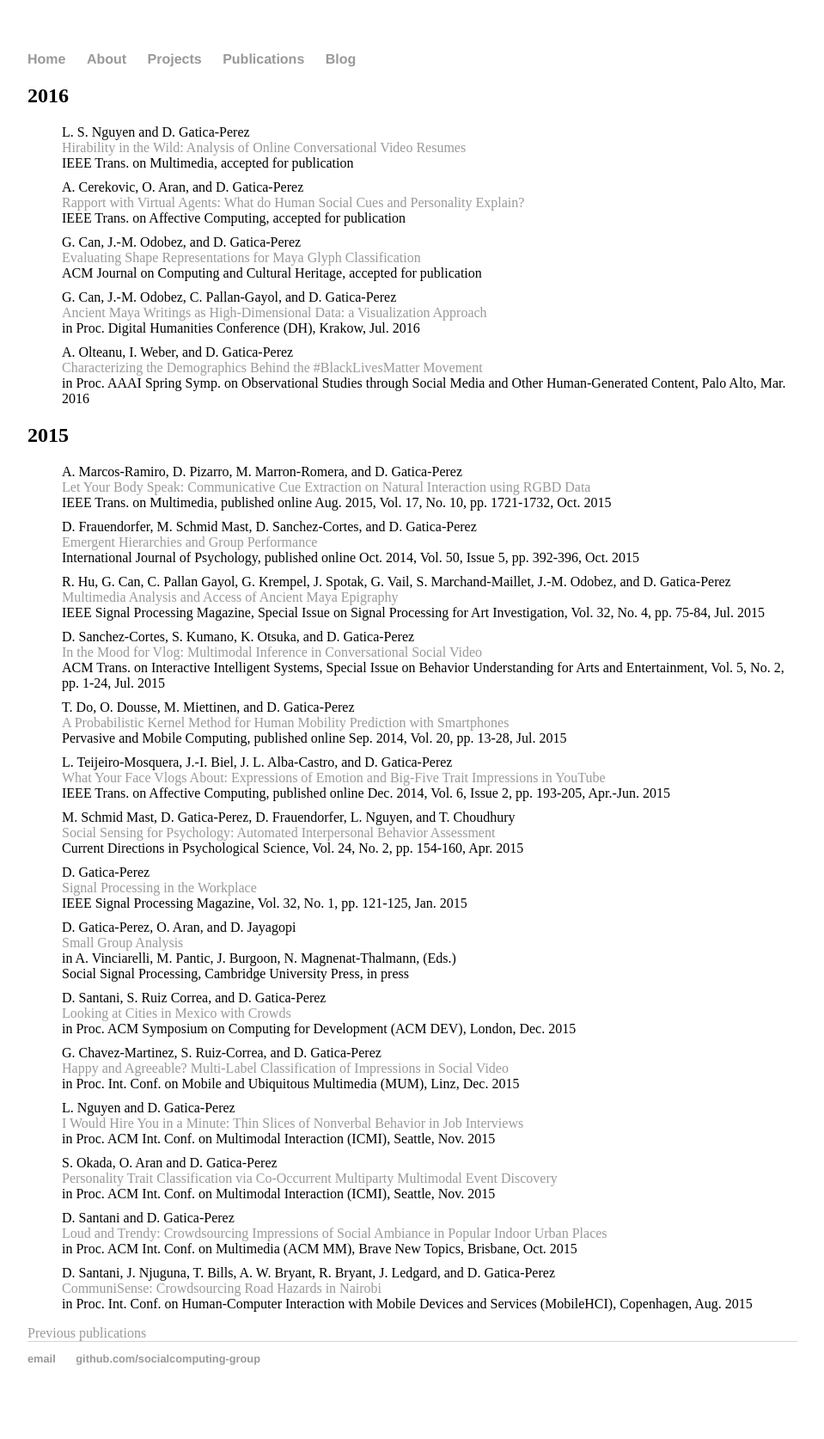
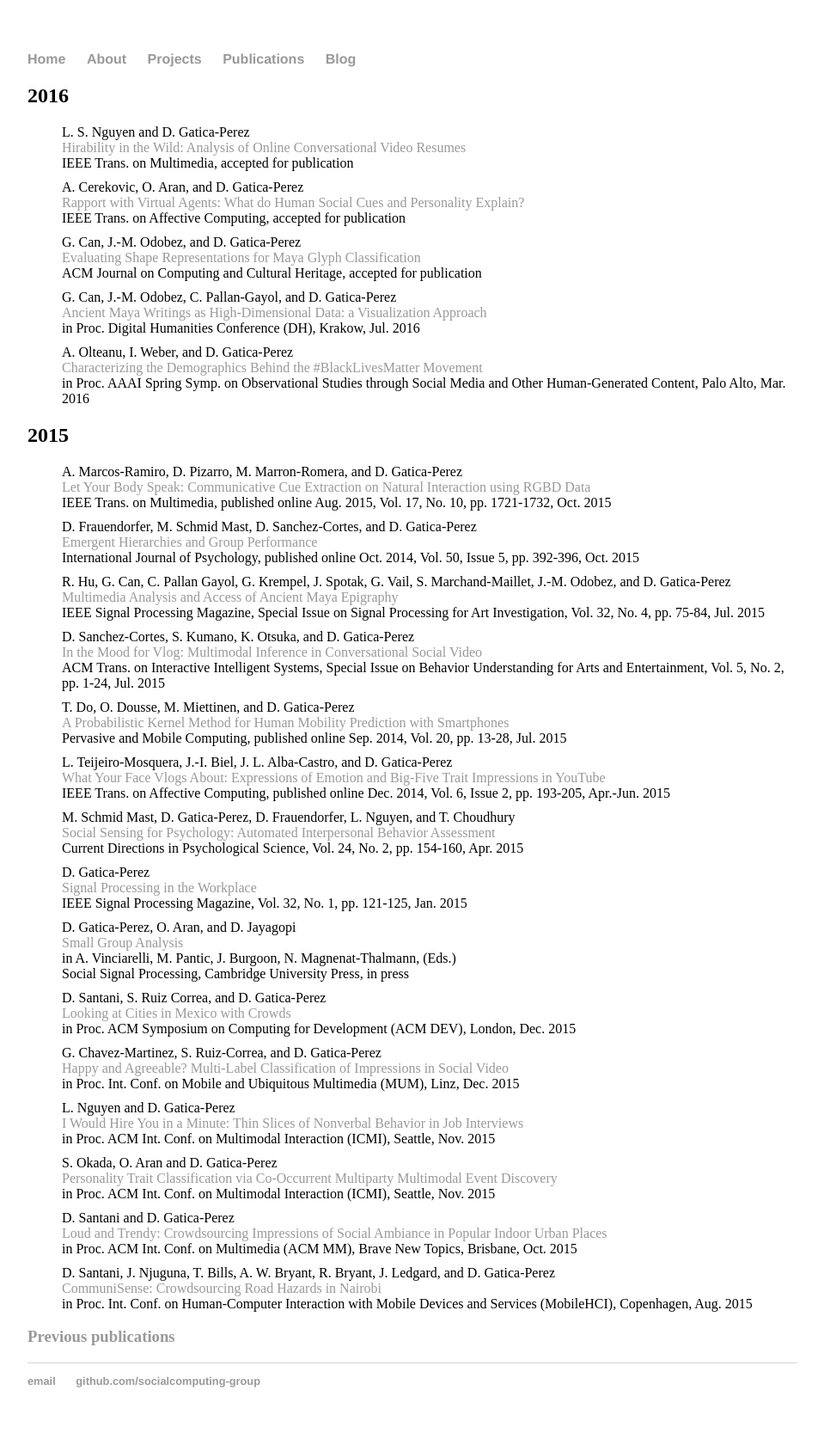
Before and after one commit to socialcomputing-group/socialcomputing-group.github.io, a Jekyll site: the page built from publications/index.html, in a window 1280 px wide. Shown: the whole page at 86% size, without its empty margins (160-1119 px from the left). Built offline with Jekyll 4.4.1, drawn with Linux system fonts in a browser that asks for light colours; before the commit the page ends 1648 px from its top, so only the background shows below that.

Commit message:
Update index.html

```diff
--- a/publications/index.html
+++ b/publications/index.html
@@ -135,7 +135,7 @@ Ambiance in Popular Indoor Urban Places</a><br>
   </li>
 </ul>
 
-<a href="http://www.idiap.ch/~gatica/publications/pub.html"> Previous publications </a>
+<h3><font color = "blue"><a href="http://www.idiap.ch/~gatica/publications/pub.html"> Previous publications </a></font><h3>
 
 
 </div><!-- /.blurb -->
```
